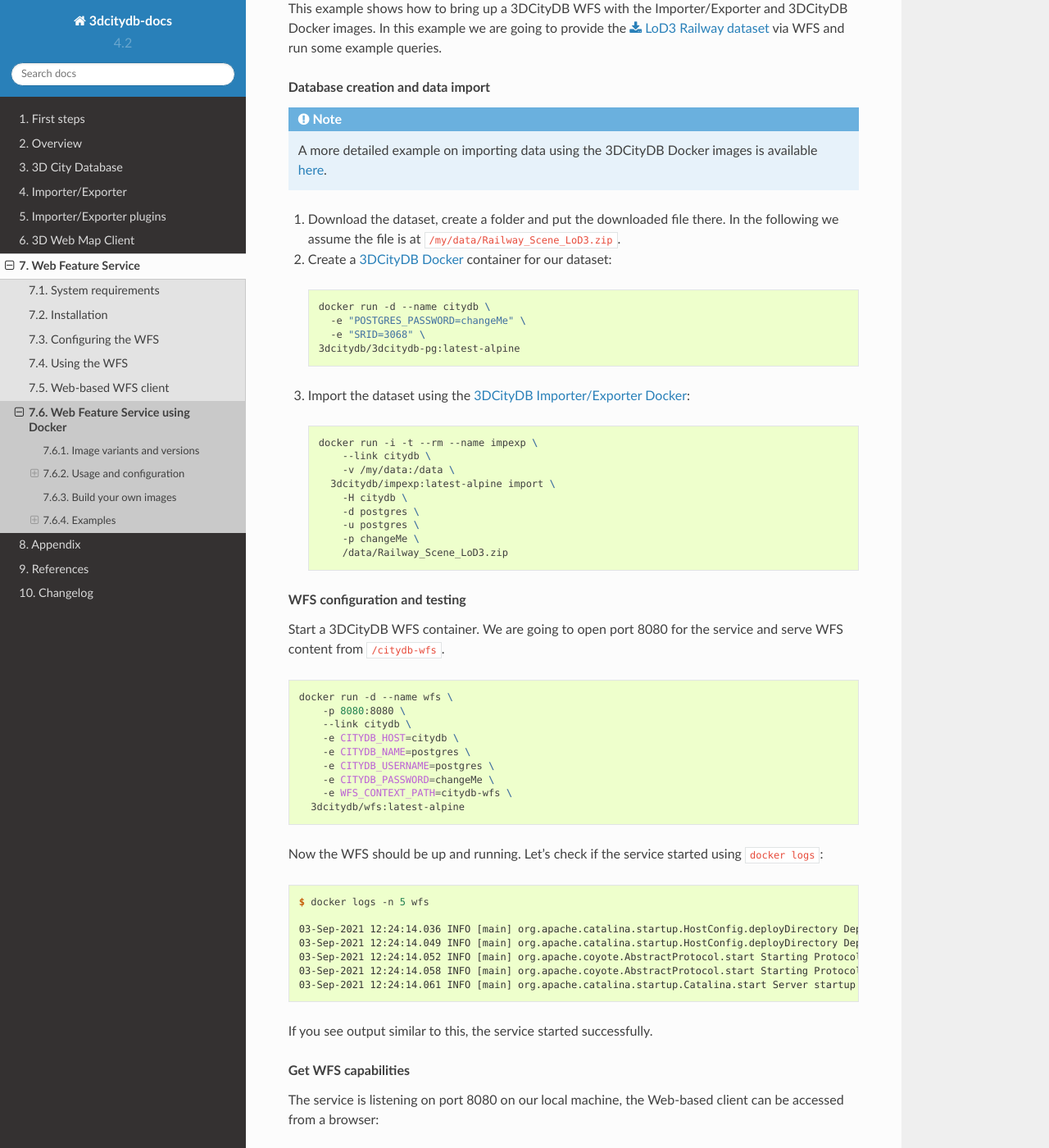
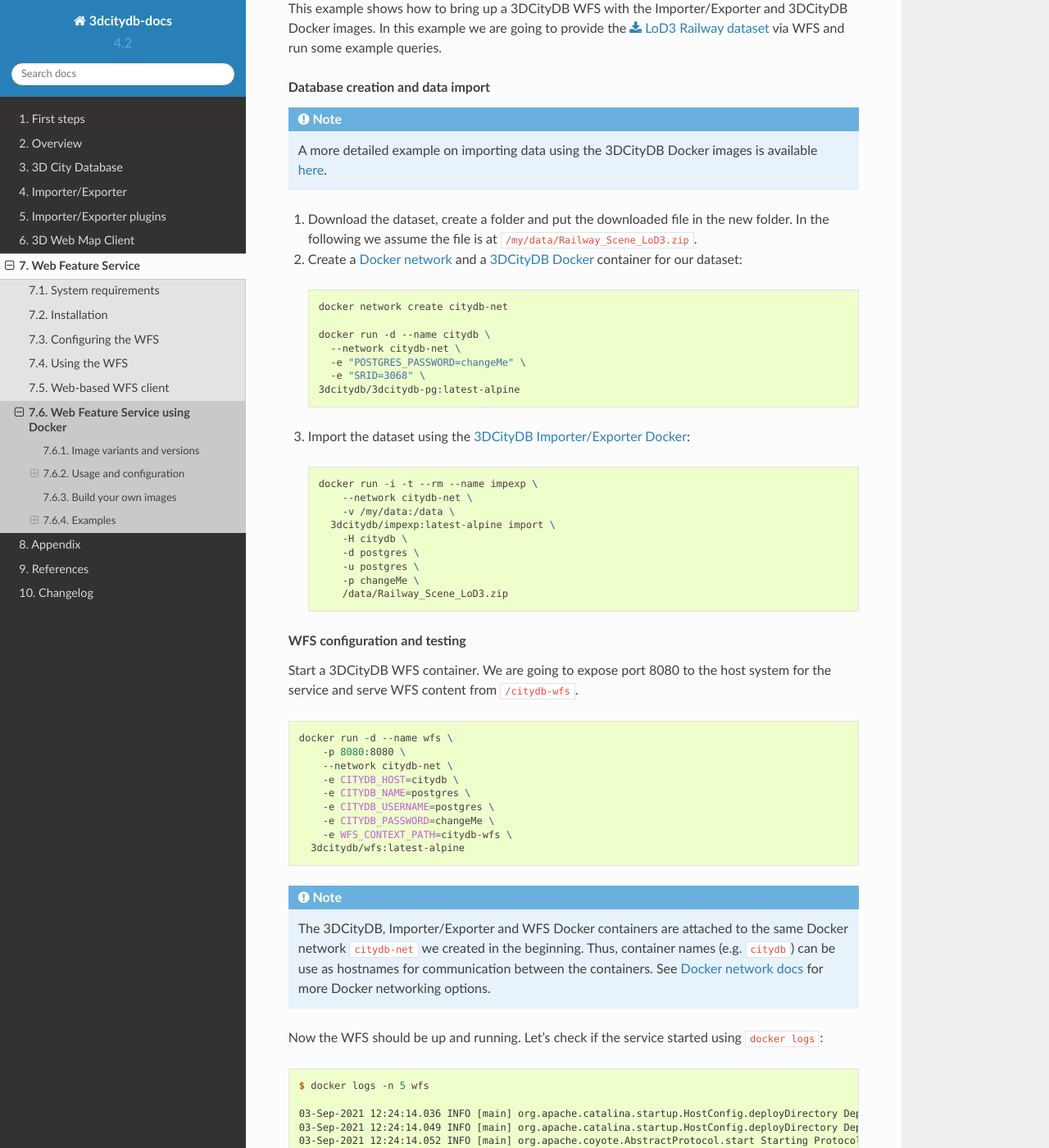
Before and after one commit to 3dcitydb/3dcitydb-docs, a Sphinx documentation site: the page built from source/wfs/docker.rst, in a window 1280 px wide and 1400 px high, scrolled down 4327 px. Shown: the whole window at 82% size. Built offline with Sphinx 7.4.7 and the Read the Docs theme 2.0.0, drawn with Linux system fonts in a browser that asks for light colours; some of the changed text lies outside the part shown.

Commit message:
replaced deprecated docker run --link usage

```diff
--- a/source/wfs/docker.rst
+++ b/source/wfs/docker.rst
@@ -260,14 +260,18 @@
 .. note:: A more detailed example on importing data using the 3DCityDB Docker images
   is available :ref:`here <impexp_docker_example_link_citydb>`.
 
-1. Download the dataset, create a folder and put the downloaded file there. In the
-   following we assume the file is at ``/my/data/Railway_Scene_LoD3.zip``.
+1. Download the dataset, create a folder and put the downloaded file in the new folder.
+   In the following we assume the file is at ``/my/data/Railway_Scene_LoD3.zip``.
 
-2. Create a :ref:`3DCityDB Docker <citydb_docker_chapter>` container for our dataset:
+2. Create a `Docker network <https://docs.docker.com/network/>`_ and a
+   :ref:`3DCityDB Docker <citydb_docker_chapter>` container for our dataset:
 
   .. code-block:: bash
 
+    docker network create citydb-net
+
     docker run -d --name citydb \
+      --network citydb-net \
       -e "POSTGRES_PASSWORD=changeMe" \
       -e "SRID=3068" \
     3dcitydb/3dcitydb-pg:latest-alpine
@@ -278,7 +282,7 @@
   .. code-block:: bash
 
     docker run -i -t --rm --name impexp \
-        --link citydb \
+        --network citydb-net \
         -v /my/data:/data \
       3dcitydb/impexp:latest-alpine import \
         -H citydb \
@@ -290,20 +294,25 @@
 
 .. rubric:: WFS configuration and testing
 
-Start a 3DCityDB WFS container. We are going to open port 8080 for the service and
-serve WFS content from ``/citydb-wfs``.
+Start a 3DCityDB WFS container. We are going to expose port 8080 to the host system
+for the service and serve WFS content from ``/citydb-wfs``.
 
 .. code-block:: bash
 
   docker run -d --name wfs \
       -p 8080:8080 \
-      --link citydb \
+      --network citydb-net \
       -e CITYDB_HOST=citydb \
       -e CITYDB_NAME=postgres \
       -e CITYDB_USERNAME=postgres \
       -e CITYDB_PASSWORD=changeMe \
       -e WFS_CONTEXT_PATH=citydb-wfs \
     3dcitydb/wfs:latest-alpine
+
+.. note:: The 3DCityDB, Importer/Exporter and WFS Docker containers are attached to the same
+  Docker network ``citydb-net`` we created in the beginning. Thus, container names (e.g. ``citydb``)
+  can be use as hostnames for communication between the containers. See
+  `Docker network docs <https://docs.docker.com/network/>`_ for more Docker networking options.
 
 Now the WFS should be up and running. Let's check if the service started using
 ``docker logs``:
@@ -424,8 +433,14 @@
   <!-- ... -->
   <!-- ... -->
 
+.. rubric:: Shutdown and cleanup
 
+When the services and network are no longer required, they can be removed:
 
+.. code-block:: bash
+
+  docker rm citydb wfs
+  docker network remove citydb-net
 
 .. Images ---------------------------------------------------------------------
 
```
